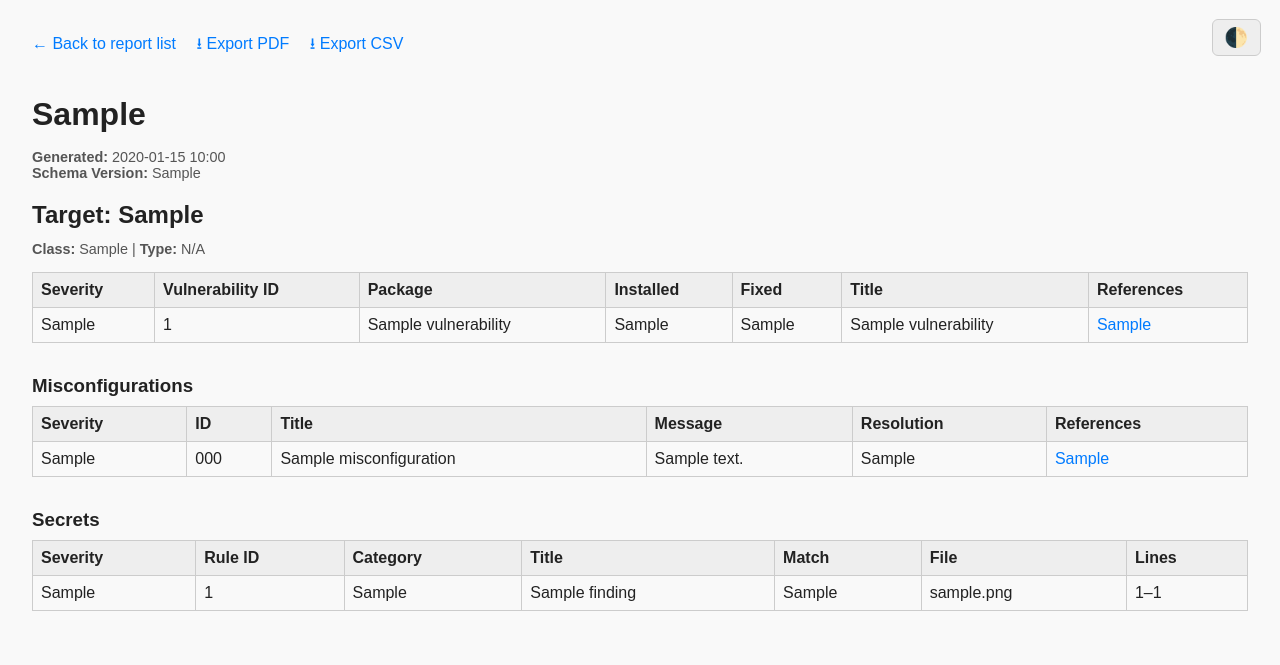
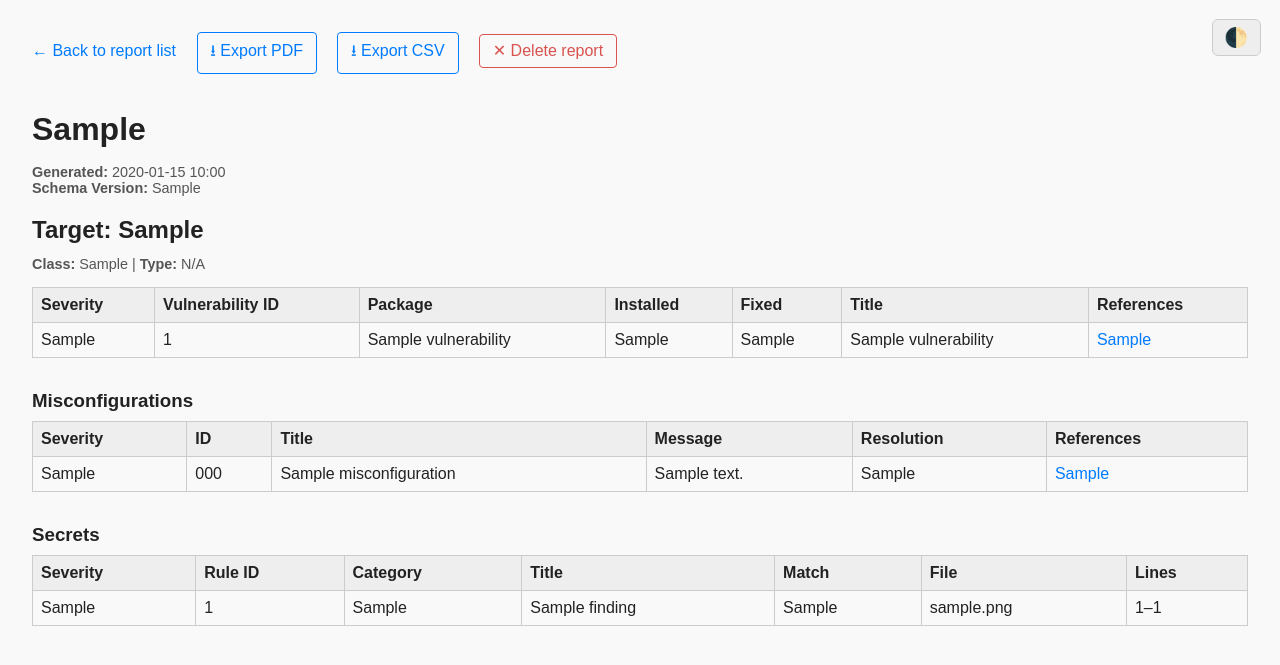
Before and after one commit to kbechler/trivy-reports, a Flask app: template templates/report_detail.html in a window 1280 px wide. Shown: the top 665 px of the page. Run offline with Flask 3, Linux system fonts and the light colour scheme; the template is opened without the code that fills it: values that come from a table or form of the project are taken from there, others are empty; tables that the repository leaves empty hold one stand-in row (values such as "Sample post"); parts of the project's set-up code (start-up, migrations or seed data) failed here and were passed over.

Commit message:
add single report deletion

```diff
--- a/static/style.css
+++ b/static/style.css
@@ -13,6 +13,7 @@
   --severity-medium-bg: #fff3cd;
   --severity-high-bg: #f8d7da;
   --severity-critical-bg: #f5c6cb;
+  --link-bg: #e6f2ff;
 }
 
 [data-theme="dark"] {
@@ -30,6 +31,7 @@
   --severity-medium-bg: #4d452a;
   --severity-high-bg: #4d2a2a;
   --severity-critical-bg: #5c2020;
+  --link-bg: #1e3a5c;
 }
 
 body {
@@ -67,7 +69,7 @@ a {
   color: var(--link);
 }
 
-a.back {
+.back {
   display: inline-block;
   margin-right: 1em;
   margin-bottom: 1em;
@@ -139,6 +141,37 @@ a.back {
   pointer-events: none;
 }
 
+.inline-form {
+  display: inline-block;
+}
+
+.btn-outline {
+  display: inline-block;
+  background: none;
+  border: 1px solid currentColor;
+  border-radius: 4px;
+  padding: 0.4em 0.8em;
+  cursor: pointer;
+  font: inherit;
+  text-decoration: none;
+}
+
+.btn-outline.primary {
+  color: var(--link);
+}
+
+.btn-outline.primary:hover {
+  background: var(--link-bg);
+}
+
+.btn-outline.danger {
+  color: var(--high);
+}
+
+.btn-outline.danger:hover {
+  background: var(--severity-high-bg);
+}
+
 .theme-toggle {
   position: fixed;
   top: 1em;
--- a/templates/report_detail.html
+++ b/templates/report_detail.html
@@ -5,8 +5,12 @@
 {% block content %}
   <div class="no-print">
     <a href="{{ url_for('ui.splash') }}" class="back">← Back to report list</a>
-    <a href="{{ url_for('ui.export_report_pdf', report_id=report.id) }}" class="back">⭳ Export PDF</a>
-    <a href="{{ url_for('ui.export_report_csv', report_id=report.id) }}" class="back">⭳ Export CSV</a>
+    <a href="{{ url_for('ui.export_report_pdf', report_id=report.id) }}" class="back btn-outline primary">⭳ Export PDF</a>
+    <a href="{{ url_for('ui.export_report_csv', report_id=report.id) }}" class="back btn-outline primary">⭳ Export CSV</a>
+    <form method="post" action="{{ url_for('ui.delete_report', report_id=report.id) }}" class="inline-form"
+          onsubmit="return confirm('Delete this report? This cannot be undone.');">
+      <button type="submit" class="back btn-outline danger">✕ Delete report</button>
+    </form>
   </div>
 
   <h1>{{ report.project or "Unnamed Project" }}</h1>
```
Also changed, not shown: api/ui/routes.py (+8 -1 lines), README.md.
